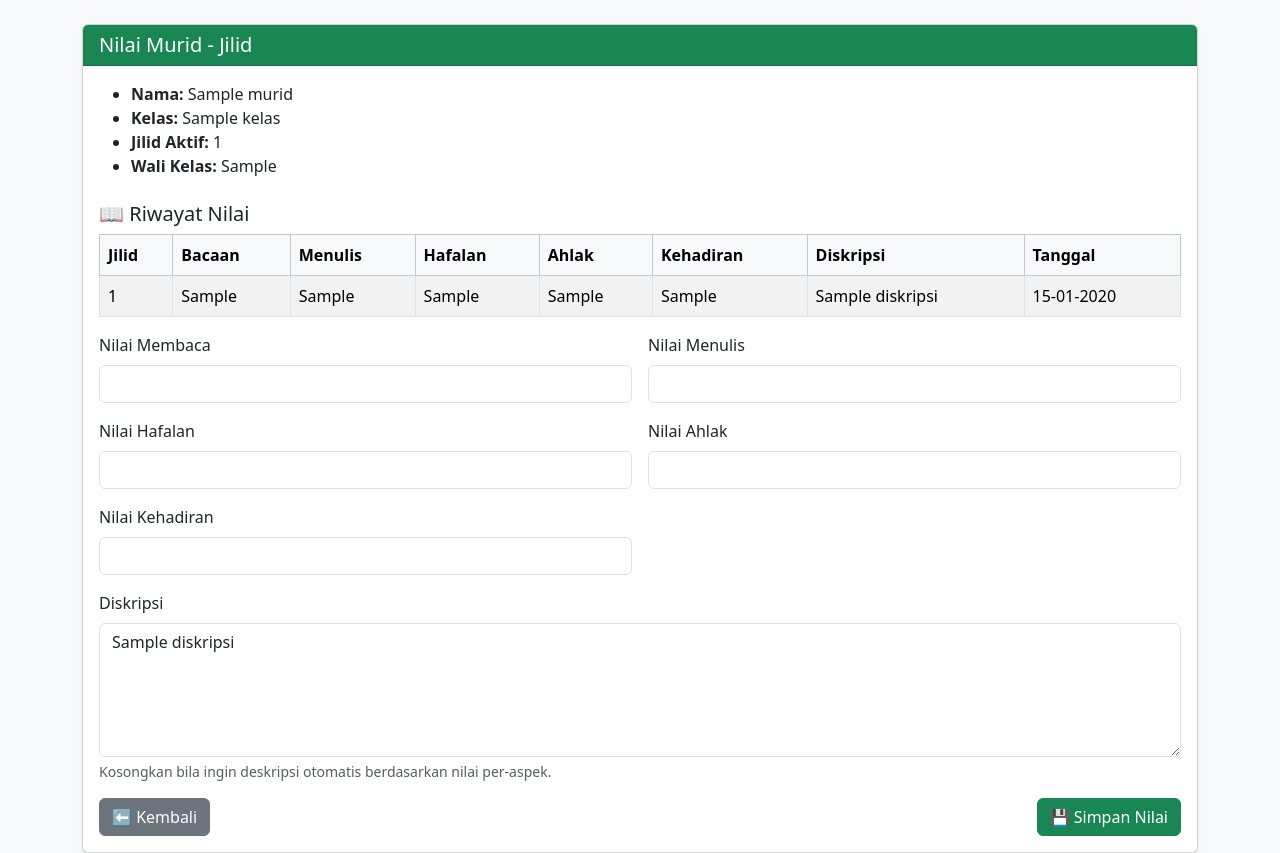
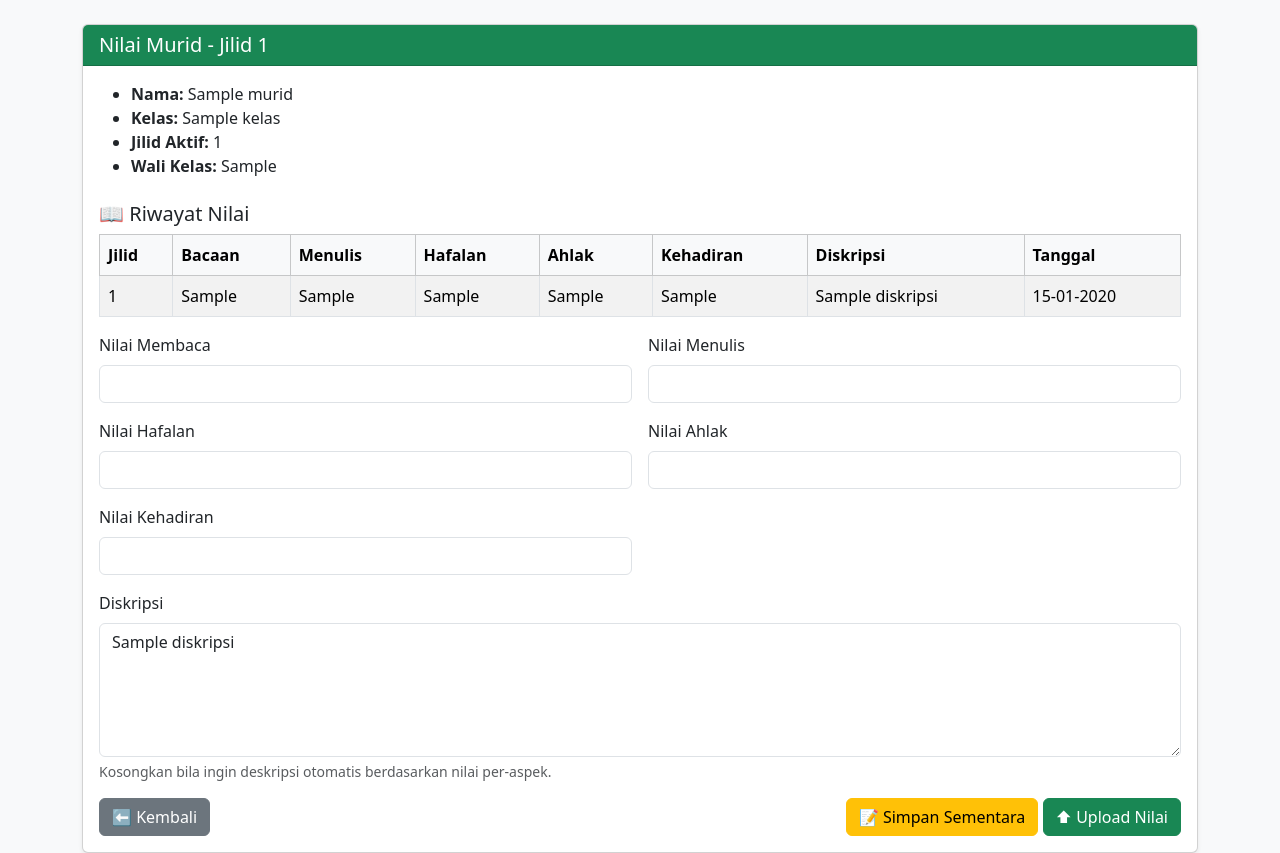
Before and after one commit to ulumuddin87/gitHubRailway, a Flask app: page /nilai/1 in a window 1280 px wide. Shown: the part 56-909 px from the top of the page. Run offline with Flask 3, Linux system fonts and the light colour scheme; a database or web service that is not in the repository returns one stand-in record (values such as "Sample title"); some libraries are stand-ins or nearby versions.

Commit message:
rubah konfirmasi simpan niali

```diff
--- a/app.py
+++ b/app.py
@@ -278,7 +278,6 @@ def nilai_murid(id):
     conn = get_db_connection()
     cur = conn.cursor(cursor_factory=psycopg2.extras.DictCursor)
 
-    # Ambil data murid
     cur.execute("SELECT * FROM murid WHERE id=%s", (id,))
     murid = cur.fetchone()
     if not murid:
@@ -294,42 +293,48 @@ def nilai_murid(id):
         kehadiran = request.form.get("kehadiran")
         diskripsi = request.form.get("diskripsi")
 
-        # ✅ cek apakah ada nilai yang kosong
-        if not all([bacaan, menulis, hafalan, ahlak, kehadiran]):
-            flash("❌ Nilai ada yang kosong, tolong dilengkapi.", "warning")
-            cur.close()
-            conn.close()
-            return redirect(url_for("nilai_murid", id=id))
-
         if not diskripsi:
             diskripsi = generate_diskripsi(bacaan, menulis, hafalan, ahlak, kehadiran)
 
-        jilid_aktif = int(murid["jilid"])
+        action = request.form.get("action")  # cek tombol mana yang ditekan
 
-        # Simpan ke tabel nilai (histori per jilid)
-        cur.execute("""
-            INSERT INTO nilai (
-                murid_id, jilid, nilai_bacaan, nilai_menulis,
-                nilai_hafalan, nilai_ahlak, nilai_kehadiran, diskripsi
-            ) VALUES (%s,%s,%s,%s,%s,%s,%s,%s)
-        """, (id, jilid_aktif, bacaan, menulis, hafalan, ahlak, kehadiran, diskripsi))
+        if action == "simpan":
+            # Simpan sementara ke tabel murid
+            cur.execute("""
+                UPDATE murid
+                SET nilai_bacaan=%s, nilai_menulis=%s, nilai_hafalan=%s,
+                    nilai_ahlak=%s, nilai_kehadiran=%s, diskripsi=%s
+                WHERE id=%s
+            """, (bacaan, menulis, hafalan, ahlak, kehadiran, diskripsi, id))
+            flash("📝 Nilai berhasil disimpan sementara!", "info")
 
-        # Naikkan jilid aktif murid
-        cur.execute("UPDATE murid SET jilid = jilid + 1 WHERE id=%s", (id,))
+        elif action == "upload":
+            # Pastikan nilai lengkap
+            if not bacaan or not menulis or not hafalan or not ahlak or not kehadiran:
+                flash("⚠️ Nilai ada yang kosong, tolong lengkapi sebelum upload.", "danger")
+            else:
+                jilid_aktif = int(murid["jilid"])
+                cur.execute("""
+                    INSERT INTO nilai (murid_id, jilid, nilai_bacaan, nilai_menulis,
+                        nilai_hafalan, nilai_ahlak, nilai_kehadiran, diskripsi)
+                    VALUES (%s,%s,%s,%s,%s,%s,%s,%s)
+                """, (id, jilid_aktif, bacaan, menulis, hafalan, ahlak, kehadiran, diskripsi))
+
+                cur.execute("UPDATE murid SET jilid = jilid + 1 WHERE id=%s", (id,))
+                flash("✅ Nilai berhasil di-upload & Jilid Naik!", "success")
 
         conn.commit()
         cur.close()
         conn.close()
-        flash("✅ Nilai berhasil disimpan & Jilid Naik!", "success")
-        return redirect(url_for("data_murid"))
+        return redirect(url_for("nilai_murid", id=id))
 
-    # Ambil riwayat nilai murid
     cur.execute("SELECT * FROM nilai WHERE murid_id=%s ORDER BY jilid ASC", (id,))
     riwayat = cur.fetchall()
 
     cur.close()
     conn.close()
-    return render_template("nilai_murid.html", murid=murid, riwayat=riwayat)
+    return render_template("nilai_murid.html", murid=murid, riwayat=riwayat, jilid=murid["jilid"])
+
 
 
 # ================= RUN ================= #
--- a/templates/nilai_murid.html
+++ b/templates/nilai_murid.html
@@ -75,9 +75,18 @@
       </div>
 
       <div class="d-flex justify-content-between mt-3">
-        <a href="{{ url_for('data_murid') }}" class="btn btn-secondary">⬅ Kembali</a>
-        <button type="submit" class="btn btn-success">💾 Simpan Nilai</button>
-      </div>
+  <a href="{{ url_for('data_murid') }}" class="btn btn-secondary">⬅ Kembali</a>
+
+  <div>
+    <button type="submit" name="action" value="simpan" class="btn btn-warning">
+      📝 Simpan Sementara
+    </button>
+    <button type="submit" name="action" value="upload" class="btn btn-success">
+      ⬆ Upload Nilai
+    </button>
+  </div>
+</div>
+
     </form>
   </div>
 </div>
```
